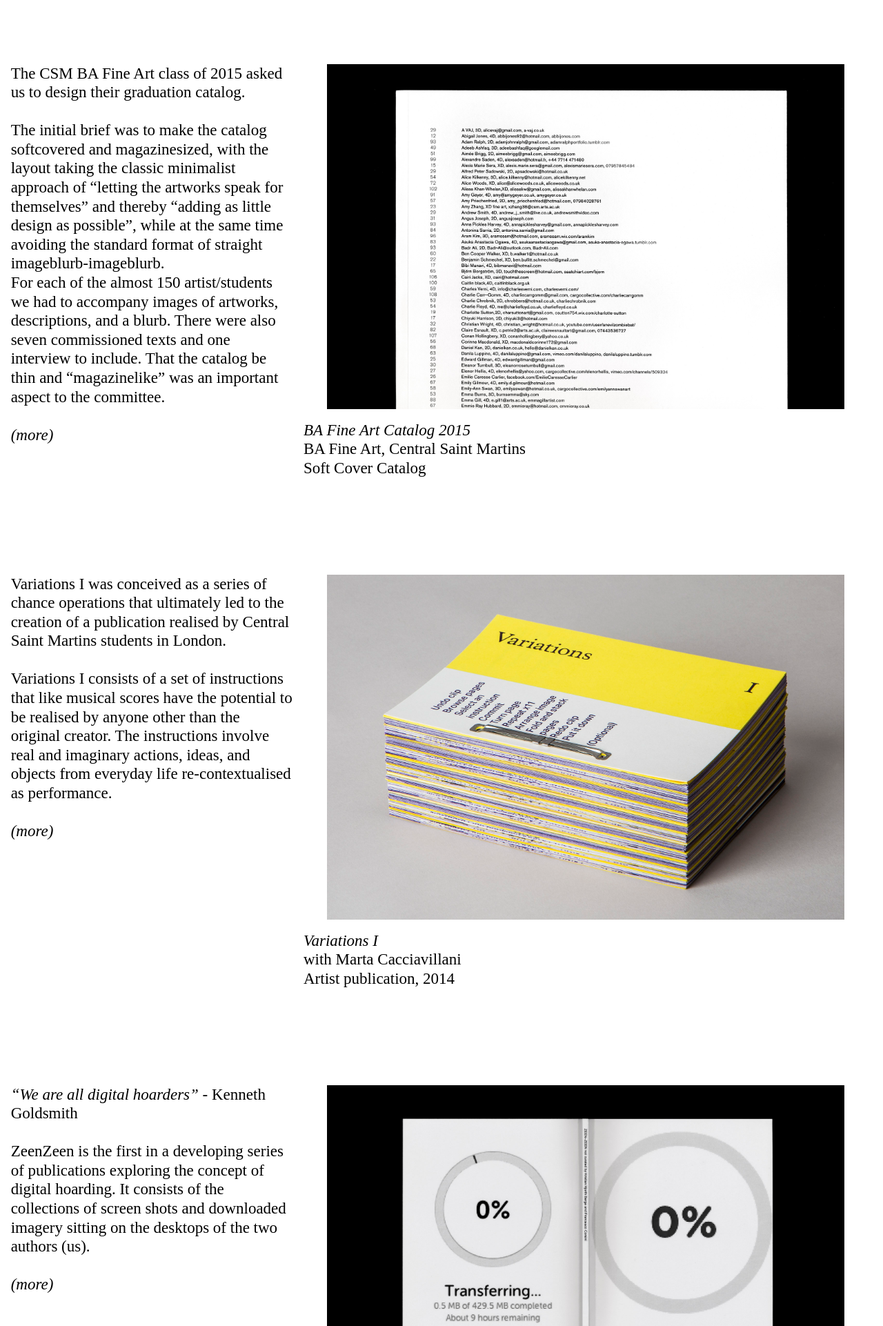
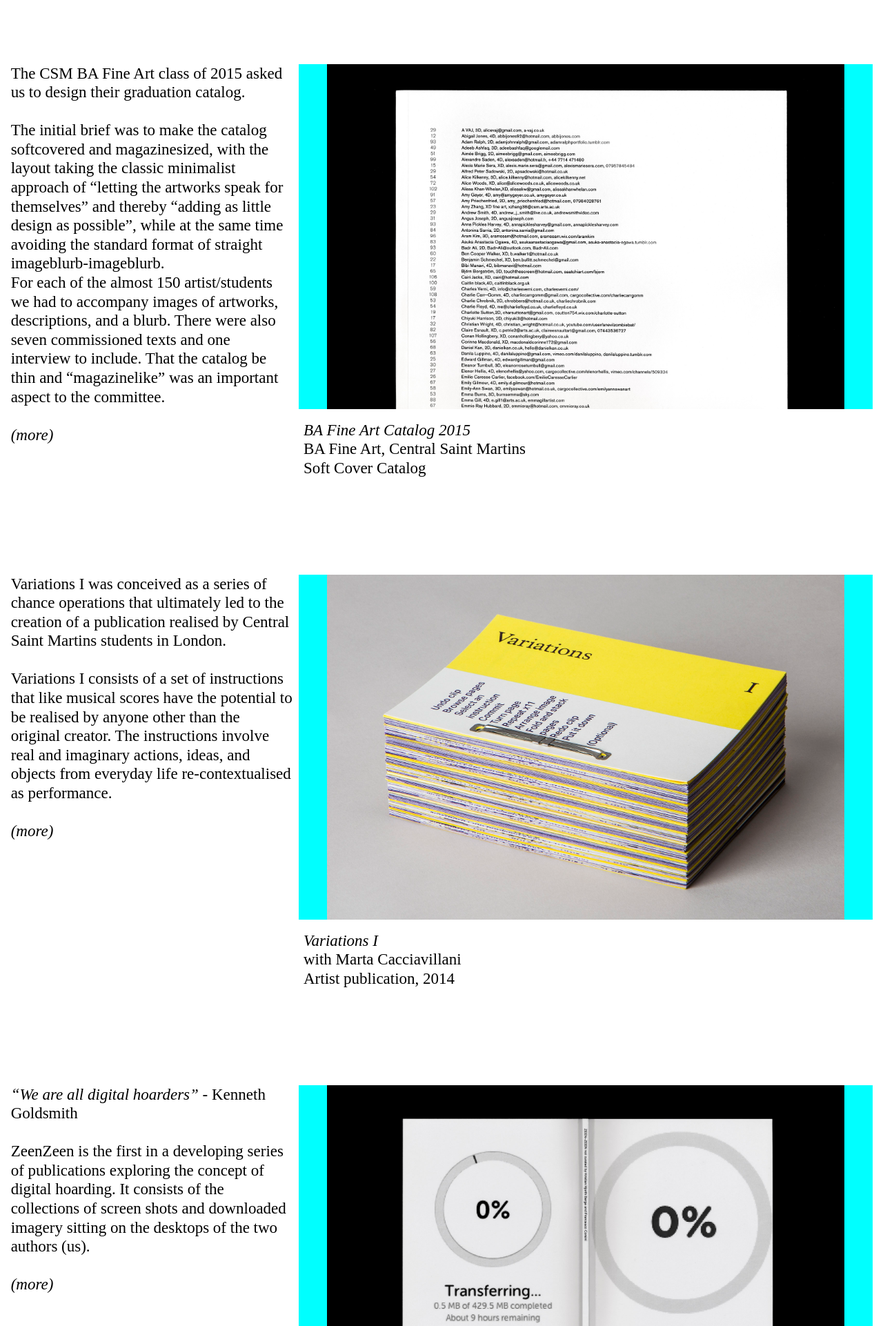
Before and after one commit to jacprada/StudioBergini, a PHP site: page / in a window 1280 px wide. Shown: the part 45-1967 px from the top of the page at 69% size. Run offline with PHP 8.4, Linux system fonts and the light colour scheme.

Commit message:
working on slider fix

```diff
--- a/css/style.css
+++ b/css/style.css
@@ -263,6 +263,7 @@ div.project-right {
   width: 66.6%;
   float: right;
   text-align: left;
+  position: relative;
 }
 
 div.project-bottom {
@@ -380,6 +381,17 @@ div.unslider {
   overflow: hidden;
 }
 
+div.slider-background {
+  height: 500px;
+  position: absolute;
+  top: 0;
+  right: 0;
+  left: 0;
+  margin-right: auto;
+  margin-left: auto;
+  background-color: aqua;
+}
+
 a.unslider-arrow {
   top: 0;
   z-index: 15;
@@ -485,6 +497,10 @@ img {
     height: 400px;
   }
 
+  div.slider-background {
+    height: 400px;
+  }
+
   a.unslider-arrow {
       height: 400px;
   }
@@ -554,6 +570,10 @@ img {
     height: 350px;
   }
 
+  div.slider-background {
+    height: 350px;
+  }
+
   a.unslider-arrow {
       height: 350px;
   }
@@ -585,6 +605,10 @@ img {
     height: 250px;
   }
 
+  div.slider-background {
+    height: 250px;
+  }
+
   a.unslider-arrow {
       height: 250px;
   }
--- a/home.html
+++ b/home.html
@@ -84,6 +84,8 @@
                 <li><img src="./img/2_bafa_15/2015_bafa_06.jpg" alt="" data-num="6"></li>
               </ul>
             </div>
+            <!--  Empty Container Set As Background For Black Slider Effect -->
+            <div class="slider-background"></div>
             <!--  Second Paragraph (Add Text Here, Use <br> For New Line) -->
             <p class="text-center">Our solution was to develop a grid system with the ability to accommodate all of those different elements, but that would also look good if it were in places to contain only one of the elements, as we anticipated that the contributors would not all be supplying the same kind of content. And due to the sheer volume of content, our system had to be very rational and leave very few variables for us to adjust, so that we wouldn’t have to obsess over details too much. At the same time the system had to have a certain flexibility to it, in order to give the impression of a publication in constant flux.</p>
             <!--  Third Paragraph (Add Text Here, Use <br> For New Line) -->
@@ -123,6 +125,7 @@
                 <li><img src="./img/3_variation_i/2014_variations_05.jpg" alt="" data-num="5"></li>
               </ul>
             </div>
+            <div class="slider-background"></div>
             <p class="text-center">Taking its name from an experimental musical score written by the American composer John Cage in 1958, Variations I aims to turn its readers into active interpreters and participants by enabling them to perform, interpret and play with the instructions in different ways.<br><br>Inspired by Fluxus and conceptual artistic and curatorial practices of the 1960s, this publication could be seen as having a tripartite nature: as an “object” to be played with, a “portable exhibition” consisting of “Open Works”, and as a collection of “Texts” to be performed.</p>
             <p class="text-right">Our role in this collaboration was as art directors, designers, co-curators, and contributors. The publication was risograph printed, french-folded, and bound with a binding clip. These factors all serve the purpose of making a cost-effective, intriguing, tactile object that could be easily disassembled, reassebled, and used.<br><br><a href="http://variations1.tumblr.com/" class="text-link" target="_blank">variations1.tumblr.com</a></p>
             <p class="text-toggle-less"><br><a class="toggle-text toggle-less" href="#">(less)</a></p>
@@ -157,6 +160,7 @@
                 <li><img src="./img/4-zeenzeen/2014_zeenzeen_06.jpg" alt="" data-num="6"></li>
               </ul>
             </div>
+            <div class="slider-background"></div>
             <p class="text-center">We realised that “digital hoarding”, as Kenneth Goldsmith would call it, might be a side-effect of what we do day-to-day; a kind of constant sense of research, a subconscious instinct that kicks in during daily life at the computer, when suddenly we spot something of interest that prompts us to take a screen shot and drop it in a folder on the desktop, where under normal circumstances it would just stay untouched together with hundreds of others.</p>
             <p class="text-right">ZeenZeen is our way of making use of - and trying to make sense of - this “instinct”, and of presenting it to the world in a somewhat readable way, yet maintaining the chaotic nature of the process and the internet in general, a book being the possibly most unlikely destiny for our material.<br><br>It is printed and published through Lulu.com, and can be ordered <a href="http://www.lulu.com/shop/francesco-corsini-and-kristian-hjorth-berge/zeen-zeen/paperback/product-21822399.html" class="text-link" target="_blank">here</a>.</p>
             <p class="text-toggle-less"><br><a class="toggle-text toggle-less" href="#">(less)</a></p>
@@ -189,6 +193,7 @@
                 <li><img src="./img/5_csm_public/2016_public_04.jpg" alt="" data-num="4"></li>
               </ul>
             </div>
+            <div class="slider-background"></div>
             <p class="text-center">For the launch, we were approached to design a tabloid publication to showcase the projects that CSM have already initiated in the spirit of CSM Public.<br><br>There was a good mix of articles, essays, student spotlights, and box-outs. In order to unify all the content and present it in a simple, logical way without making the publication feel static, we developed a flexible layout  combining the structure of a newspaper and the variation of a magazine.</p>
             <p class="text-right">You can read more about CSM Public <a href="http://www.arts.ac.uk/csm/csm-public/csm-public-launch-event/" class="text-link" target="_blank">here</a>, and also download the pdf version of the publication.</p>
             <p class="text-toggle-less"><br><a class="toggle-text toggle-less" href="#">(less)</a></p>
@@ -223,6 +228,7 @@
                 <li><img src="./img/7_thierry_noir_retrospective/2014_thierrynoir_06.jpg" alt="" data-num="6"></li>
               </ul>
             </div>
+            <div class="slider-background"></div>
             <p class="text-center">From the gallery website:<br>Thierry Noir: A Retrospective was the first solo exhibition of the infamous Berlin Wall artist Thierry Noir. In 1984, Noir was the first artist to illegally paint mile upon mile of the Berlin Wall. Noir wanted to perform one real revolutionary act: to paint the Wall, to transform it, to make it ridiculous, and ultimately to help destroy it.</p>
             <p class="text-right">Noir's iconic, bright and seemingly innocent works painted on this deadly border symbolised a sole act of defiance and a lone voice of freedom. In this landmark exhibition at Howard Griffin Gallery in Shoreditch new original works were exhibited alongside rarely seen photographs, interviews and films, juxtaposing old and new to reassess Noir's enduring legacy and contribution to society.<br><br><a href="http://howardgriffingallery.com/exhibitions/thierry-noir-a-retrospective/" class="text-link" target="_blank">howardgriffingallery.com</a></p>
             <p class="text-toggle-less"><br><a class="toggle-text toggle-less" href="#">(less)</a></p>
--- a/js/app.js
+++ b/js/app.js
@@ -5,8 +5,15 @@ $(window).on('beforeunload', function(){
 });
 
 $(window).on('resize', function(){
-  forceTextToggle();
-  $('.sidebar').removeClass('close-menu');
+  var imageHeight = $('.my-slider:first ul li:first img:first').width()
+  $('.slider-background').each(function() {
+    $(this).css("width", imageHeight);
+  });
+
+
+  // forceTextToggle();
+  // $('.sidebar').removeClass('close-menu');
+
 });
 
 function introAnimation(){
```
Also changed, not shown: img/0_assets/black_bg.jpg (added), img/0_assets/purple_bg.jpg (added), js/vendor/unslider.js.
